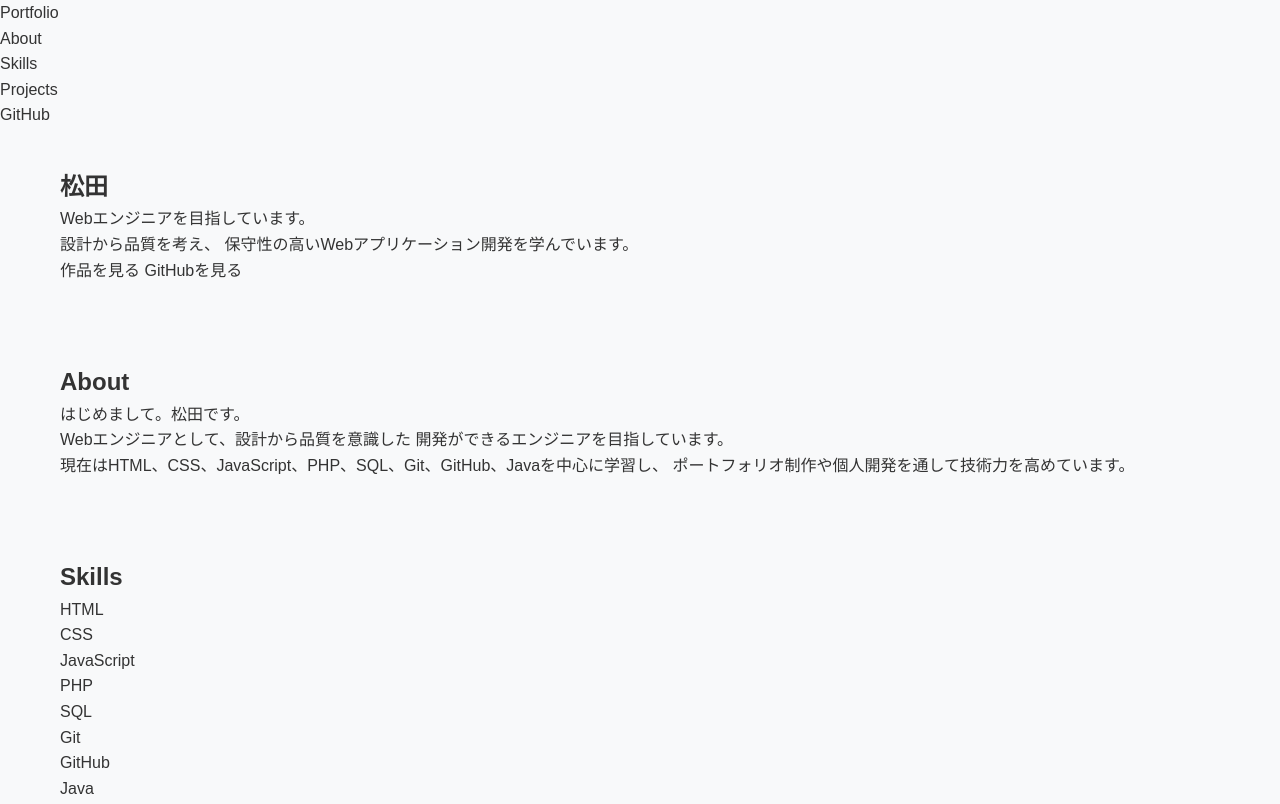
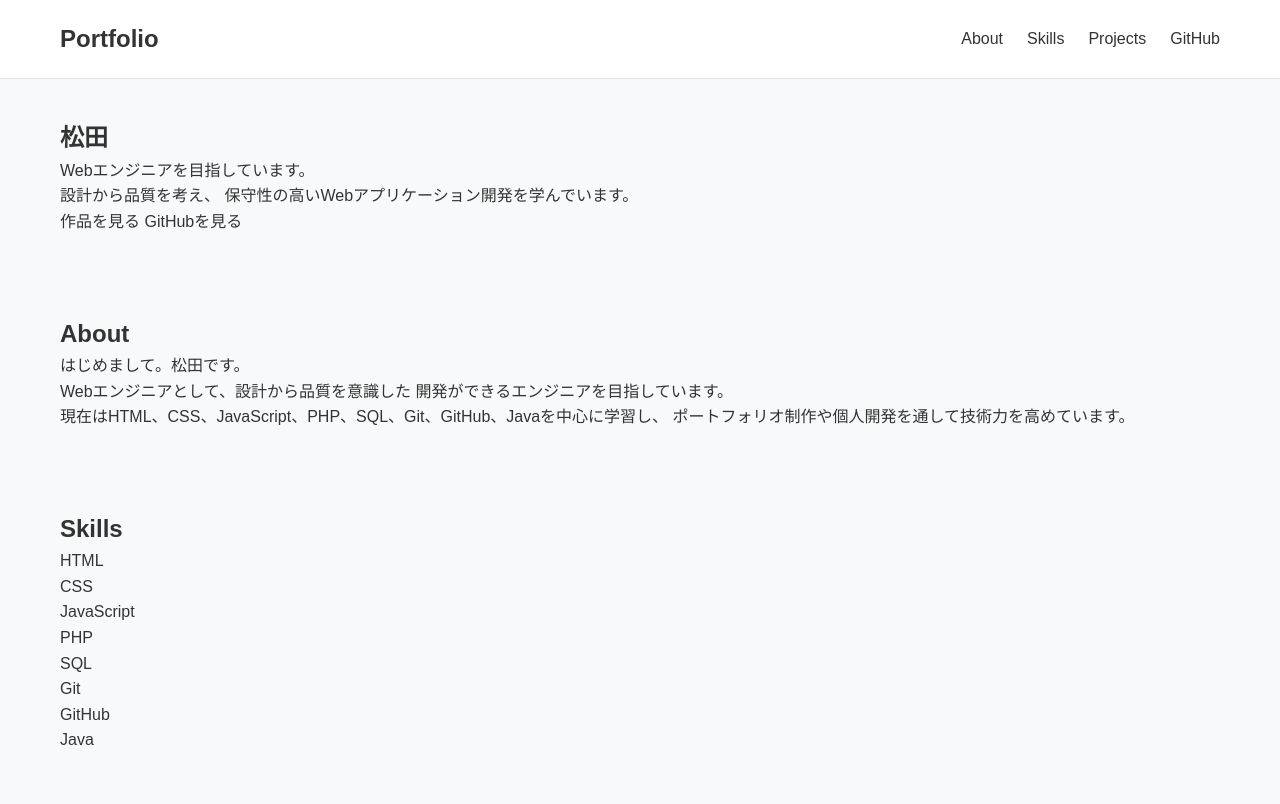
Before and after one commit to matsuda-ko-ji/portfolio-site, a plain HTML site: page index.html in a window 1280 px wide. Shown: the top 804 px of the page. Drawn offline with Linux system fonts and the light colour scheme.

Commit message:
style: style header navigation

```diff
--- a/css/style.css
+++ b/css/style.css
@@ -46,3 +46,40 @@ main {
 section {
     margin-bottom: 80px;
 }
+
+/* ========================================
+   Header
+======================================== */
+
+header {
+    background-color: #ffffff;
+    border-bottom: 1px solid #e5e5e5;
+}
+
+nav {
+    max-width: 1200px;
+    margin: 0 auto;
+    padding: 20px;
+
+    display: flex;
+    justify-content: space-between;
+    align-items: center;
+}
+
+.logo {
+    font-size: 1.5rem;
+    font-weight: bold;
+}
+
+nav ul {
+    display: flex;
+    gap: 24px;
+}
+
+nav a {
+    transition: opacity 0.3s;
+}
+
+nav a:hover {
+    opacity: 0.7;
+}
```
Also changed, not shown: 1 other file.
